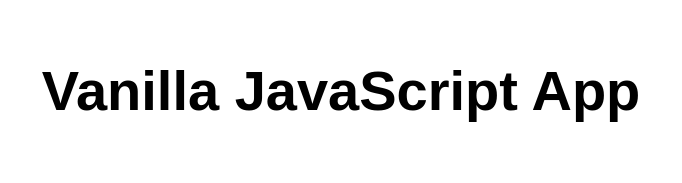
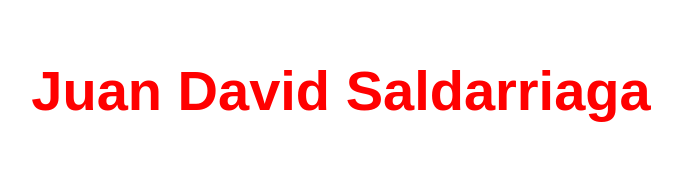
Before and after one commit to jdavid-sc/Despliegue1, a website: page src/index.html in a window 1280 px wide. Shown: the whole page, without its empty margins (299-981 px from the left). Drawn offline with Linux system fonts and the light colour scheme.

Commit message:
Primer cambio

```diff
--- a/src/index.html
+++ b/src/index.html
@@ -10,7 +10,7 @@
 
 <body>
   <main>
-    <h1>Vanilla JavaScript App</h1>
+    <h1>Juan David Saldarriaga</h1>
   </main>
 </body>
 
--- a/src/styles.css
+++ b/src/styles.css
@@ -19,3 +19,8 @@ main > h1 {
   text-align: center;
   font-size: 3.5em;
 }
+
+h1{
+  color: red;
+  font-size: 40px;
+}
```
